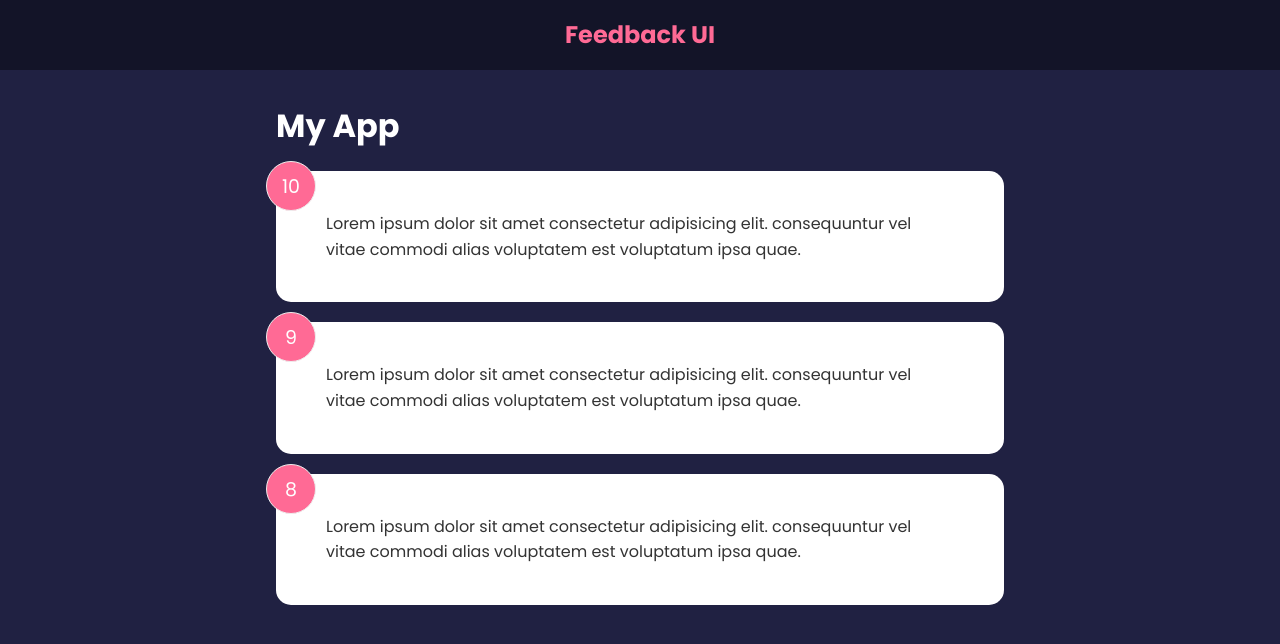
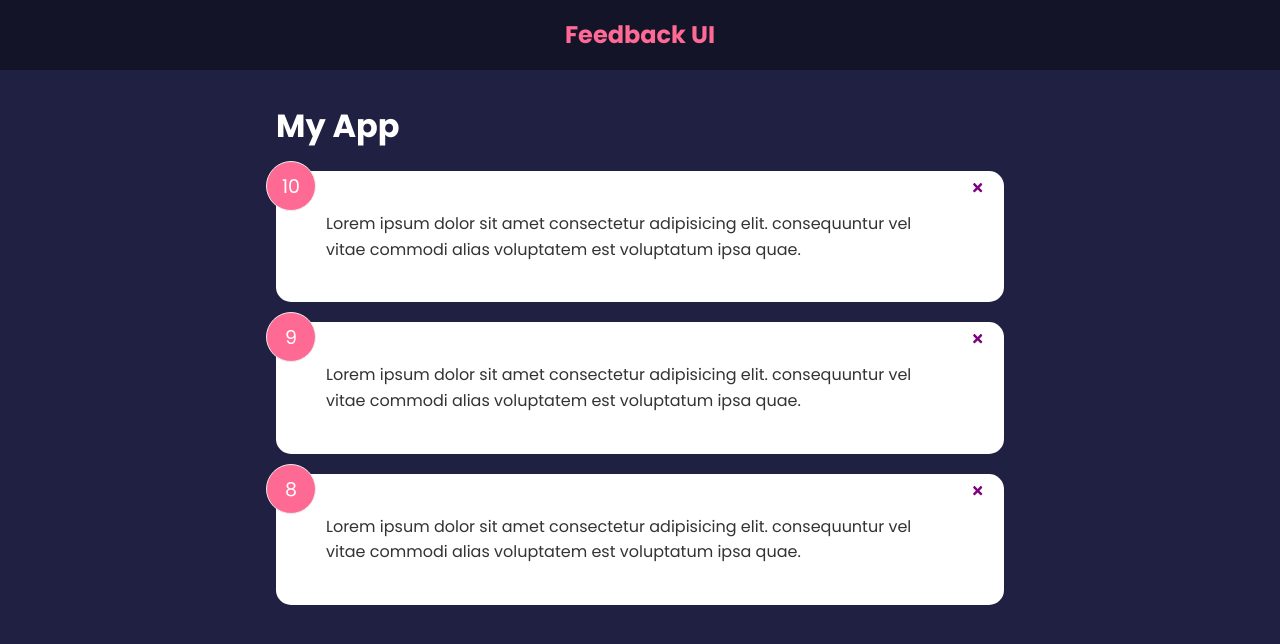
Before and after one commit to willbowdler/FeedBack-Application-UDTut, a React (Create React App) app: page / in a window 1280 px wide. Shown: the top 644 px of the page. Built offline with nearby package versions, Linux system fonts and the light colour scheme.

Commit message:
added an x from FA and imported FA

```diff
--- a/package.json
+++ b/package.json
@@ -8,6 +8,7 @@
     "@testing-library/user-event": "^13.5.0",
     "react": "^17.0.2",
     "react-dom": "^17.0.2",
+    "react-icons": "^4.3.1",
     "react-scripts": "5.0.0",
     "web-vitals": "^2.1.4"
   },
--- a/src/components/FeedbackItem.jsx
+++ b/src/components/FeedbackItem.jsx
@@ -1,3 +1,4 @@
+import { FaTimes } from 'react-icons/fa'
 import PropTypes from 'prop-types'
 import Card from './shared/Card'
 
@@ -5,6 +6,9 @@ function FeedbackItem({ item }) {
   return (
     <Card>
       <div className="num-display">{item.rating}</div>
+      <button className="close">
+        <FaTimes color='purple' />
+      </button>
       <div className="text-display">{item.text}</div>
     </Card>
   )
```
Also changed, not shown: 1 other file (tests, documents, lock files or other folders).
